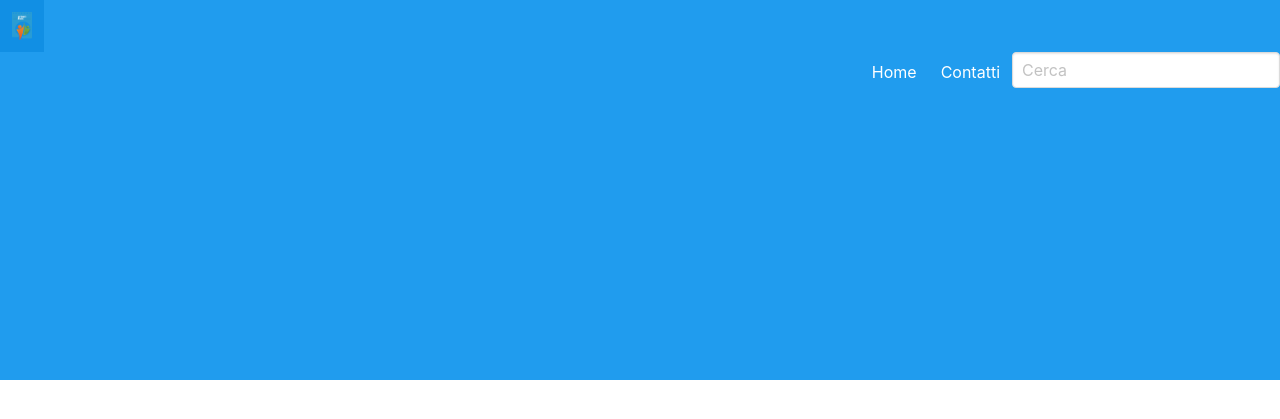
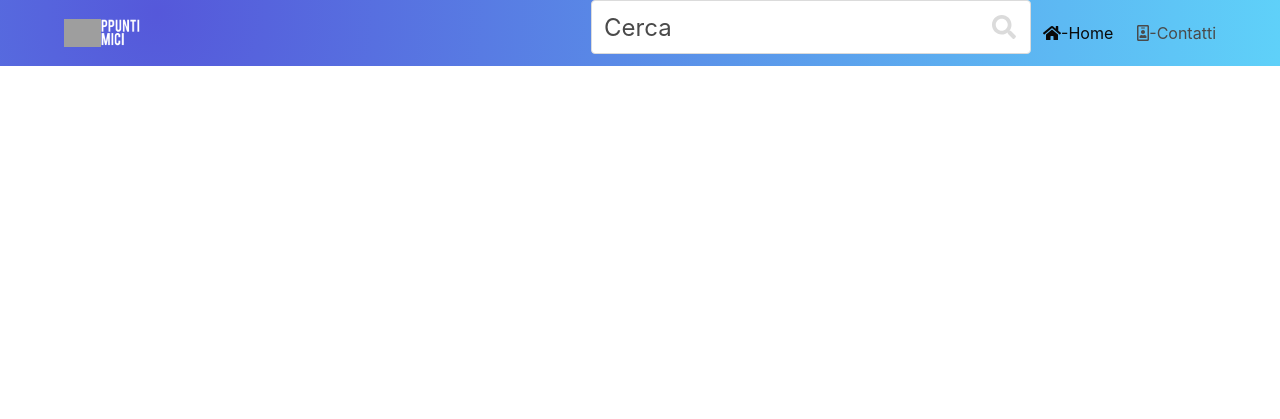
Before and after one commit to Gimotto/Alternanza5Ci, a PHP site: page / in a window 1280 px wide. Shown: the top 419 px of the page. Run offline with PHP 8.4, Linux system fonts and the light colour scheme; some libraries are stand-ins or nearby versions; grey boxes are pictures that could not be loaded.

Commit message:
Aggiornamento navbar

```diff
--- a/index.php
+++ b/index.php
@@ -4,37 +4,45 @@
 	<title>AppuntiAmici</title>
 	<link rel="stylesheet" href="https://cdnjs.cloudflare.com/ajax/libs/bulma/0.7.4/css/bulma.css" integrity="sha256-aan9tQnm7lVach/6JxYyrQRlheajRD+UBDwwWo3tAHQ=" crossorigin="anonymous" />
 	<link rel="stylesheet" href="https://use.fontawesome.com/releases/v5.8.1/css/all.css" integrity="sha384-50oBUHEmvpQ+1lW4y57PTFmhCaXp0ML5d60M1M7uH2+nqUivzIebhndOJK28anvf" crossorigin="anonymous">
+	<script defer src="https://use.fontawesome.com/releases/v5.0.6/js/all.js"></script>
 </head>
 <body>
-	<div class="hero is-info is-medium">
-		<!-- inizio della navbar -->
-		<div class="hero-head">
+		<!-- Inizio navbar -->
+		<nav class="navbar" style="background-image: radial-gradient( circle farthest-corner at 12.3% 19.3%,  rgba(85,88,218,1) 0%, rgba(95,209,249,1) 100.2% );">
+			<div class="container">
 				<div class="navbar-brand">
-				<a class="navbar-item">
+					<a class="navbar-item" href="index.php" style="font-weight: bold;">
 						<!-- LOGO -->
-					<img src="img/Logo_Completo.png" alt="Logo">
+  						<img src="img/A.png" />
+  						<img id="PpuntiAmici" src="img/PpuntiAmici.png" />
 					</a>
-				<span class="navbar-burger burger" data-target="navbarMenuHeroA">
+					<span class="navbar-burger burger" data-target="navMenu">
 						<span></span>
 						<span></span>
 						<span></span>
 					</span>
 				</div>
-			<div id="navbarMenuHeroA" class="navbar-menu">
+				<div id="navMenu" class="navbar-menu">
 					<div class="navbar-end">
-					<a class="navbar-item">
-						Home
-					</a>
-					<a class="navbar-item">
-						Contatti
-					</a>
-					<input class="input" type="text" name="search" placeholder="Cerca" />
+						<div class="field">
+  							<div class="control">
+							    <p class="control has-icons-right">
+							    	<input class="input is-hover is-large navbar-item" id="Cerca" type="text" name="search" value="Cerca" readonly />
+    								<span class="icon is-small is-right">
+      									<i class="fas fa-search"></i>
+    								</span>
+  								</p>
+							</div>
+						</div>
+						<a href="index.php" class="navbar-item is-active"><i class="fas fa-home"></i>-Home</a>
+						<a href="contatti.php" class="navbar-item"><i class="far fa-id-badge"></i>-Contatti</a>
 					</div>
 					<!-- Utente -->
 					<!--<a class="navbar-item"><?php  ?></a>-->
 				</div>
 			</div>
-		<!-- Fine Navbar -->
+		</nav>
+		<!-- Fine navbar -->
 
 
 		<!-- Inizio contenuto Body -->
@@ -42,7 +50,19 @@
 
 		</div>
 		<!-- Fine contenuto Body -->
-	</div>
+
+<script type="text/javascript">
+	(function() {
+		var burger = document.querySelector('.burger');
+		var nav = document.querySelector('#'+burger.dataset.target);
+
+		burger.addEventListener('click', function(){
+			burger.classList.toggle('is-active');
+			nav.classList.toggle('is-active');
+		});
+	})();
+</script>
+
 
 </body>
 </html>
```
Also changed, not shown: img/A.png (deleted), img/LogoAlternanza.jpg (renamed from img/Logo Alternanza.jpg), img/LogoCompleto.png (renamed from img/Logo_Completo.png), img/LogoSenzaScritte.png (renamed from img/Logo senza scritte.png), img/PpuntiAmici.png (renamed from img/Ppunti & Amici.png), img/SearchSolid.svg (added), 1 other file. Lines whose indentation alone changed are shown as unchanged.
